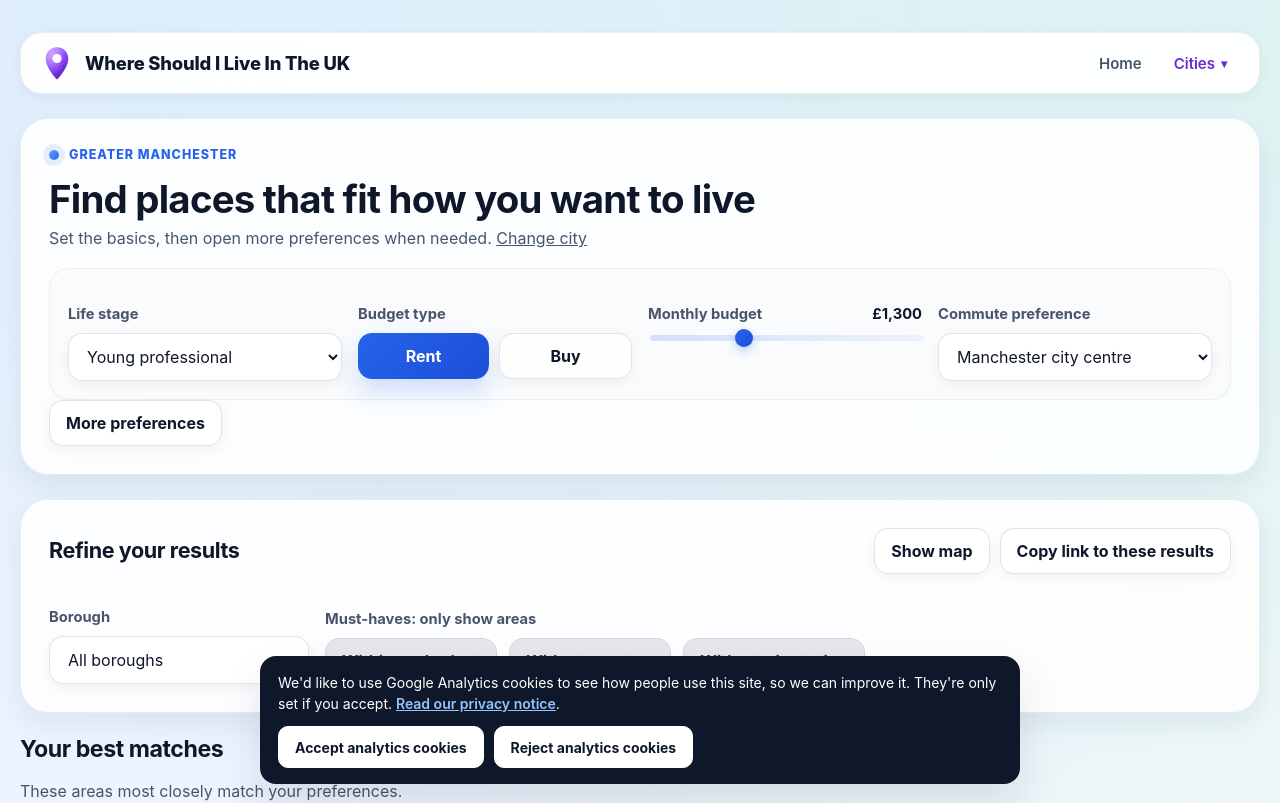
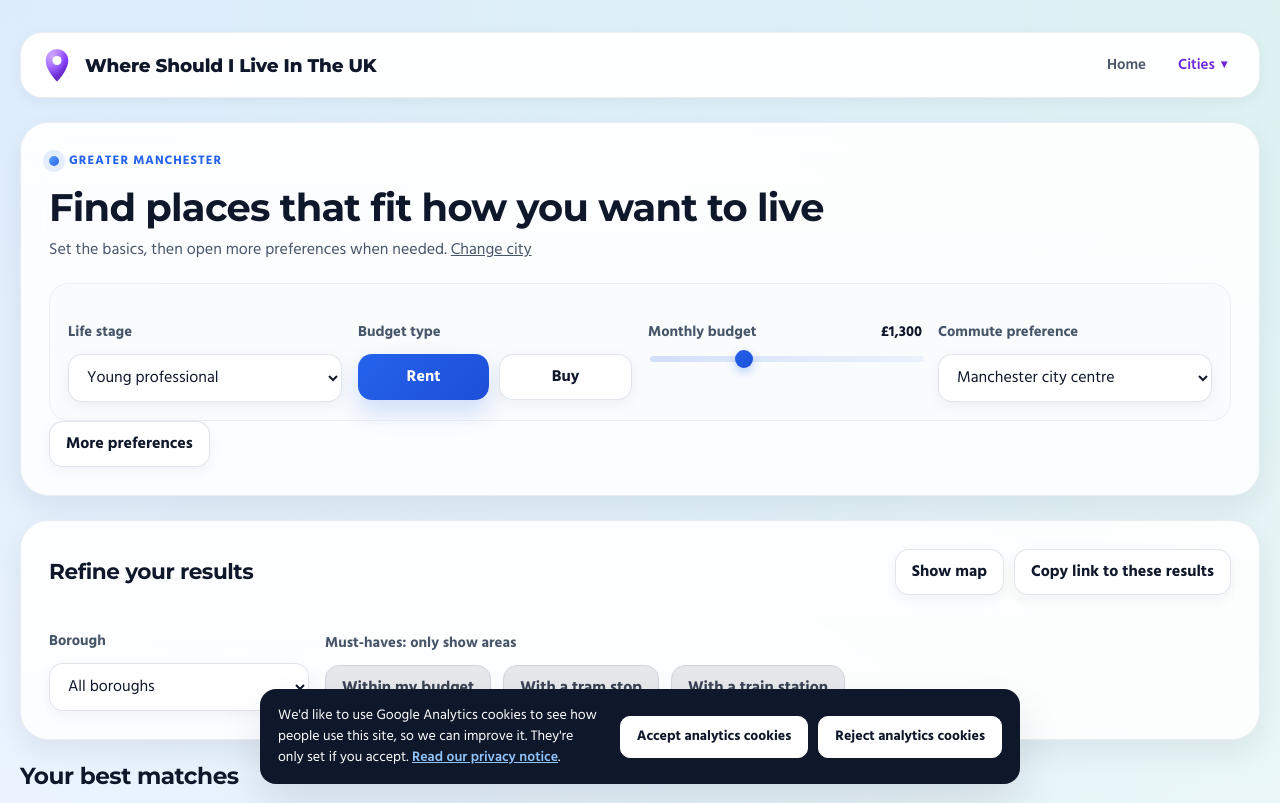
Before and after one commit to deltorro01/gm-living-app, a React (Vite) app: page / in a window 1280 px wide. Shown: the top 803 px of the page. Built offline with nearby package versions, Linux system fonts and the light colour scheme.

Commit message:
Use Montserrat for headings and Hind for body text
Self-hosted via Fontsource packages, so no requests go to Google Fonts
and the Content-Security-Policy is unchanged.

Co-Authored-By: Claude Opus 5.5 <noreply@anthropic.com>

```diff
--- a/package.json
+++ b/package.json
@@ -9,6 +9,8 @@
     "preview": "vite preview"
   },
   "dependencies": {
+    "@fontsource-variable/montserrat": "^5.3.0",
+    "@fontsource/hind": "^5.3.0",
     "leaflet": "^1.9.4",
     "react": "^18.3.1",
     "react-dom": "^18.3.1"
--- a/src/styles.css
+++ b/src/styles.css
@@ -1,5 +1,15 @@
+/* Fonts are served from this site (not Google Fonts), so no visitor data goes
+   to a font provider. Hind has no 800 weight; 800 text shows in Hind 700. */
+@import "@fontsource-variable/montserrat/wght.css";
+@import "@fontsource/hind/400.css";
+@import "@fontsource/hind/500.css";
+@import "@fontsource/hind/600.css";
+@import "@fontsource/hind/700.css";
+
 :root {
-  font-family: Inter, system-ui, -apple-system, BlinkMacSystemFont, "Segoe UI", sans-serif;
+  --font-heading: "Montserrat Variable", Montserrat, system-ui, -apple-system, BlinkMacSystemFont, "Segoe UI", sans-serif;
+  --font-body: Hind, system-ui, -apple-system, BlinkMacSystemFont, "Segoe UI", sans-serif;
+  font-family: var(--font-body);
   --bg: #f3f7fc;
   --bg-accent: #eaf2ff;
   --surface: rgba(255, 255, 255, 0.82);
@@ -156,6 +166,14 @@ a:focus-visible {
 h1,
 h2,
 h3,
+h4,
+.site-title {
+  font-family: var(--font-heading);
+}
+
+h1,
+h2,
+h3,
 h4 {
   margin: 0;
   letter-spacing: -0.02em;
```
Also changed, not shown: 2 other files (tests, documents, lock files or other folders).
